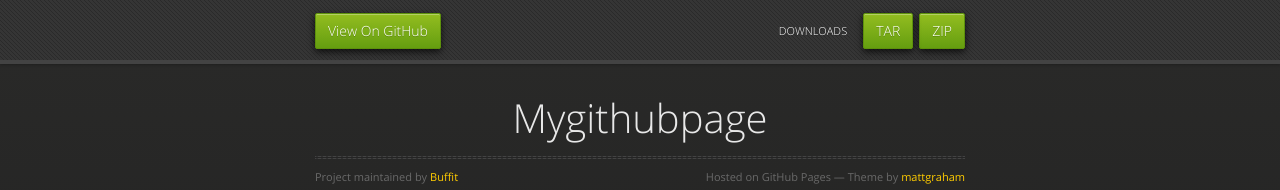
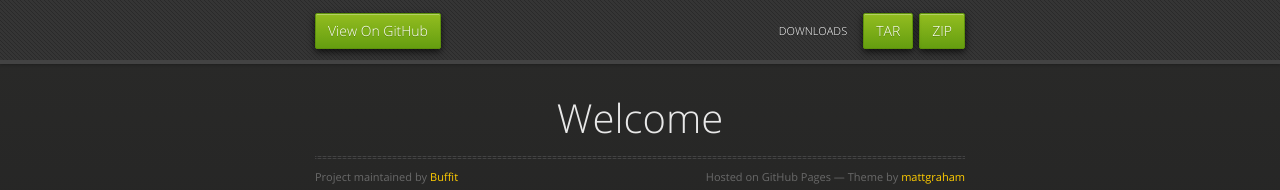
Before and after one commit to Buffit/mygithubpage, a plain HTML site: page index.html in a window 1280 px wide. Shown: the top 190 px of the page. Drawn offline with nearby package versions, Linux system fonts and the light colour scheme.

Commit message:
Update index.html

```diff
--- a/index.html
+++ b/index.html
@@ -31,7 +31,7 @@
 
       <section>
         <div id="title">
-          <h1>Mygithubpage</h1>
+          <h1>Welcome</h1>
           <p></p>
           <hr>
           <span class="credits left">Project maintained by <a href="https://github.com/Buffit">Buffit</a></span>
```
